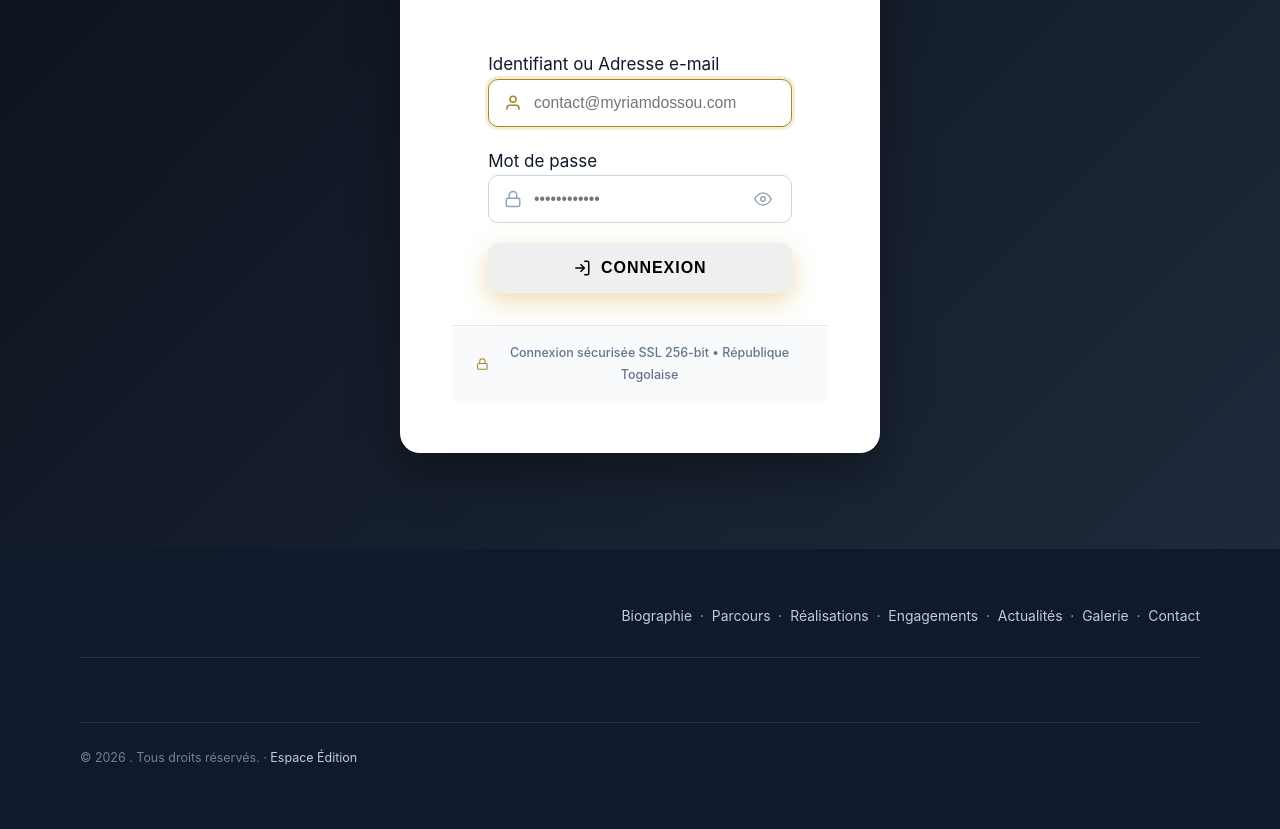
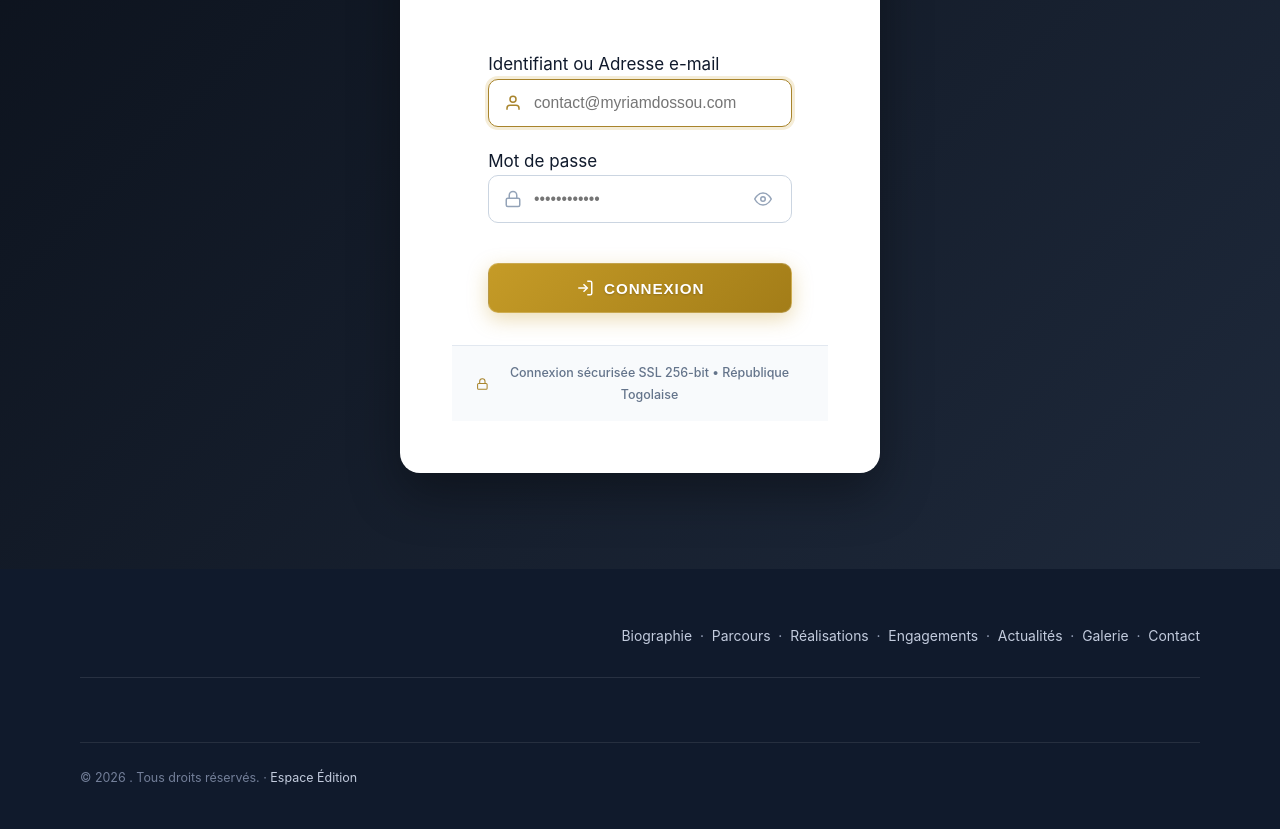
Before and after one commit to kokou-stm/portefolio-madame-myriam, a Django app: page /connexion/ in a window 1280 px wide. Shown: the part 591-1420 px from the top of the page. Before the commit the page ends 1356 px from the top, so only its background shows below. Run offline with Django 5.2, Linux system fonts and the light colour scheme; data that the repository does not hold is empty.

Commit message:
Style 2FA validation button with executive gold gradient styling

```diff
--- a/static/css/site.css
+++ b/static/css/site.css
@@ -4048,3 +4048,49 @@
   font-size: 0.8rem;
   color: #64748b;
 }
+
+/* ==========================================================================
+   STYLE DES BOUTONS EXECUTIVE (CONNEXION & 2FA)
+   ========================================================================== */
+
+.btn {
+  display: inline-flex;
+  align-items: center;
+  justify-content: center;
+  gap: 0.65rem;
+  padding: 0.85rem 1.75rem;
+  border-radius: 10px;
+  font-size: 0.95rem;
+  font-weight: 700;
+  text-decoration: none;
+  border: none;
+  cursor: pointer;
+  transition: all 0.25s cubic-bezier(0.16, 1, 0.3, 1);
+  box-shadow: 0 4px 12px rgba(15, 23, 42, 0.15);
+}
+
+.btn--full {
+  width: 100%;
+}
+
+.btn--gold,
+.btn--primary {
+  background: linear-gradient(135deg, #c59b27 0%, #a37d18 100%) !important;
+  color: #ffffff !important;
+  border: 1px solid rgba(255, 255, 255, 0.2) !important;
+  box-shadow: 0 6px 20px rgba(197, 155, 39, 0.35) !important;
+  text-shadow: 0 1px 2px rgba(0, 0, 0, 0.2);
+}
+
+.btn--gold:hover,
+.btn--primary:hover {
+  background: linear-gradient(135deg, #d4a933 0%, #b88d20 100%) !important;
+  box-shadow: 0 8px 25px rgba(197, 155, 39, 0.5) !important;
+  transform: translateY(-2px);
+}
+
+.btn--gold:active,
+.btn--primary:active {
+  transform: translateY(0);
+  box-shadow: 0 3px 10px rgba(197, 155, 39, 0.3) !important;
+}
```
